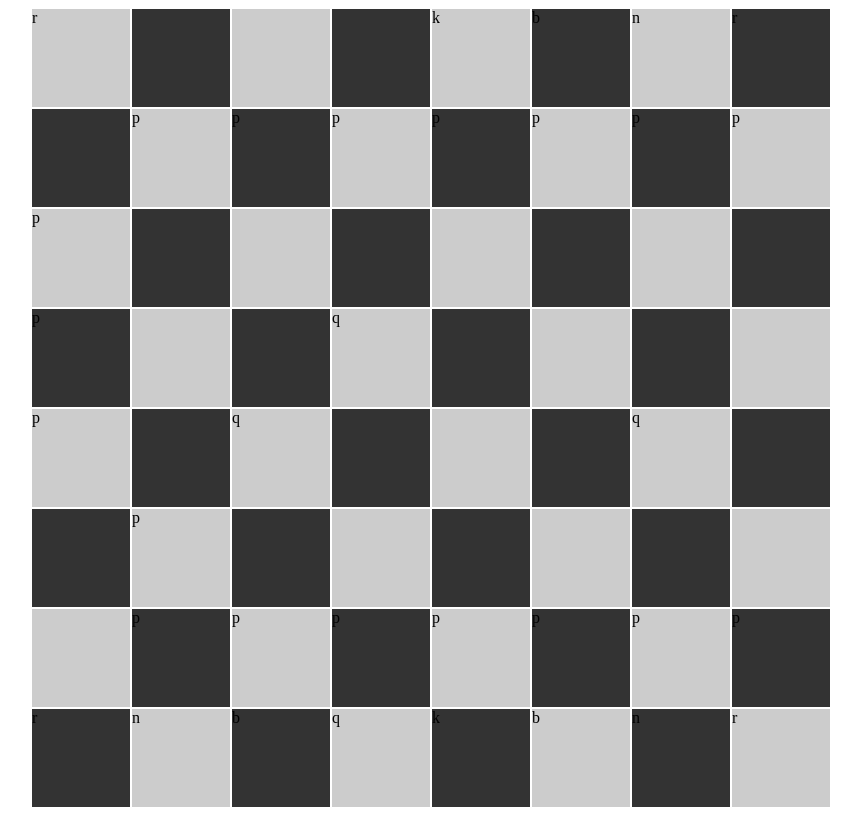
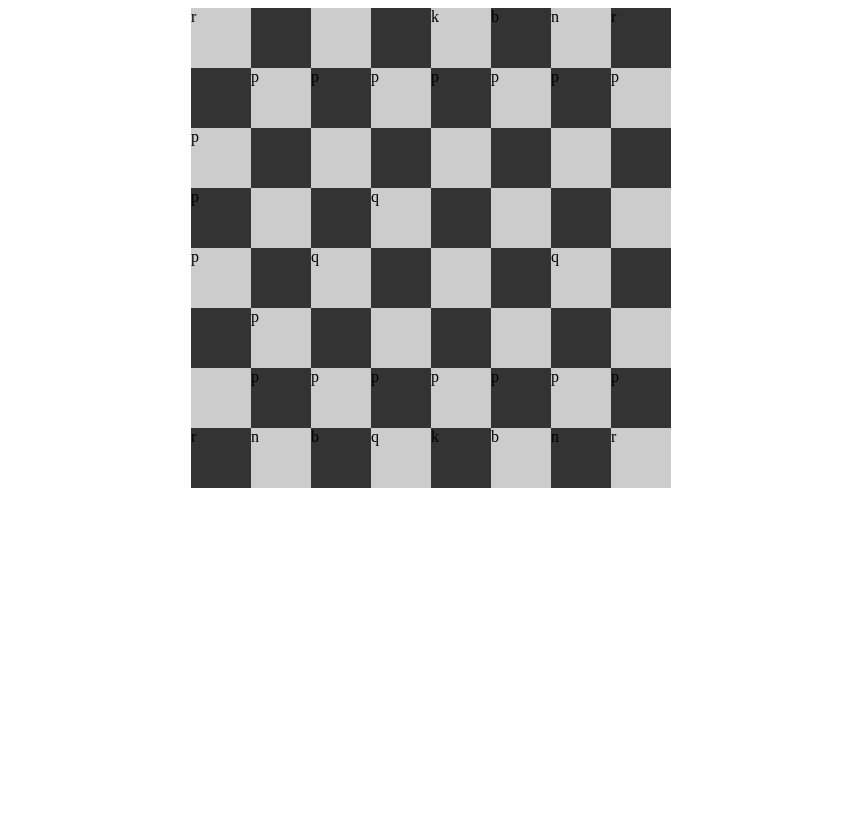
Before and after one commit to ArvidHaggqvist/ChessAI, a plain HTML site: page index.html in a window 1280 px wide. Shown: the whole page, without its empty margins (209-1070 px from the left). Drawn offline with nearby package versions, Linux system fonts and the light colour scheme.

Commit message:
Smaller board

```diff
--- a/style.css
+++ b/style.css
@@ -1,14 +1,13 @@
 .game {
-	width: 800px;
+	width: 480px;
 	margin: auto;
 	overflow: hidden;
 }
 .square {
 	float: left;
-	width: 98px;
-	height: 98px;
+	width: 60px;
+	height: 60px;
 	background: #ccc;
-	border: 1px solid white;
 }
 .black {
 	background: #333;
--- a/ui.js
+++ b/ui.js
@@ -8,7 +8,6 @@
 	});
 	$(".square").each(function() {
 		var boardIndex = $(this).attr('class').split(" ")[1];
-		console.log(boardIndex);
 		if(rank(boardIndex) % 2 === 0 ) {
 			if(boardIndex % 2 !== 0) {
 				$(this).addClass('black');
```
